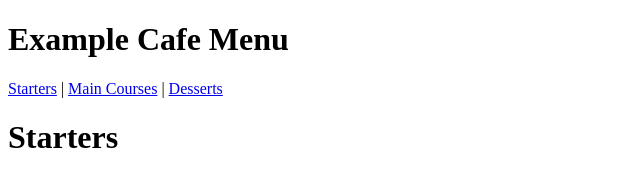
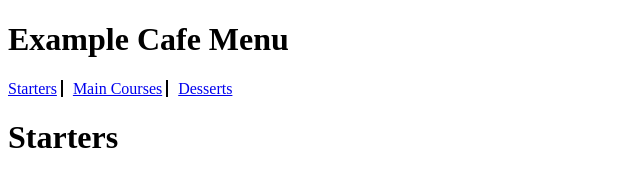
Before and after one commit to tramle3012/hehehe, a plain HTML site: page index.html in a window 1280 px wide. Shown: the top 175 px of the page, 0-640 px from the left. Drawn offline with Linux system fonts and the light colour scheme.

Commit message:
Update index.html

```diff
--- a/index.html
+++ b/index.html
@@ -8,11 +8,9 @@
 <body>
     <h1 id="top">Example Cafe Menu</h1>
 
-    <p>
-        <a href="#starters">Starters</a> |
-        <a href="#maincourses">Main Courses</a> |
-        <a href="#desserts">Desserts</a>
-    </p>
+    <a href="#starters" style="text-decoration: underline;">Starters</a>
+    <a href="#maincourses" style="border-left: 2px solid black; padding-left: 10px; text-decoration: underline;">Main Courses</a>
+    <a href="#desserts" style="border-left: 2px solid black; padding-left: 10px; text-decoration: underline;">Desserts</a>
 
     <h1 id="starters">Starters</h1>
         <ul>
@@ -67,4 +65,5 @@
   </script>
 
 </body>
+
 </html>
```
